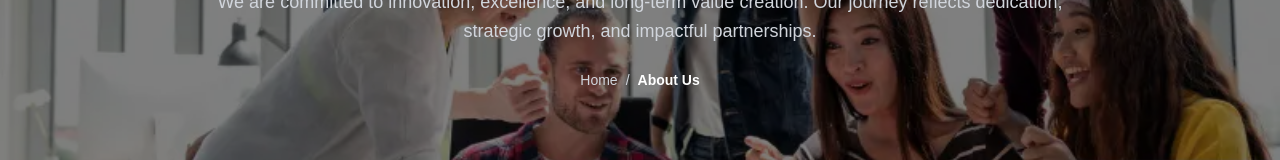
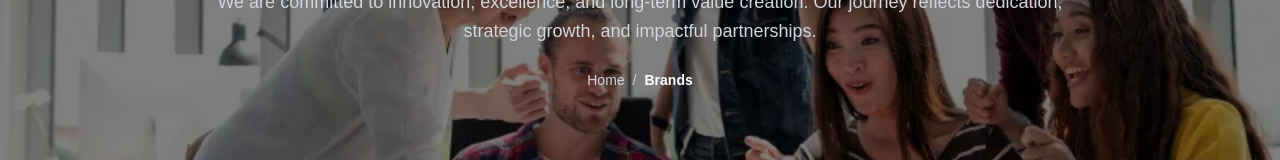
Before and after one commit to haroonkhadim123/business, a Next.js app: page /about in a window 1280 px wide. Shown: the part 432-592 px from the top of the page. Built offline with nearby package versions, Linux system fonts and the light colour scheme.

Commit message:
Change 'About Us' text to 'Brands' in aboutbanner

```diff
--- a/app/component/aboutbanner.js
+++ b/app/component/aboutbanner.js
@@ -73,7 +73,7 @@ export default function Aboutbanner() {
             Home
           </Link>
           <span>/</span>
-          <span className="text-white font-semibold">About Us</span>
+          <span className="text-white font-semibold">Brands</span>
         </motion.div>
 
       </div>
```
